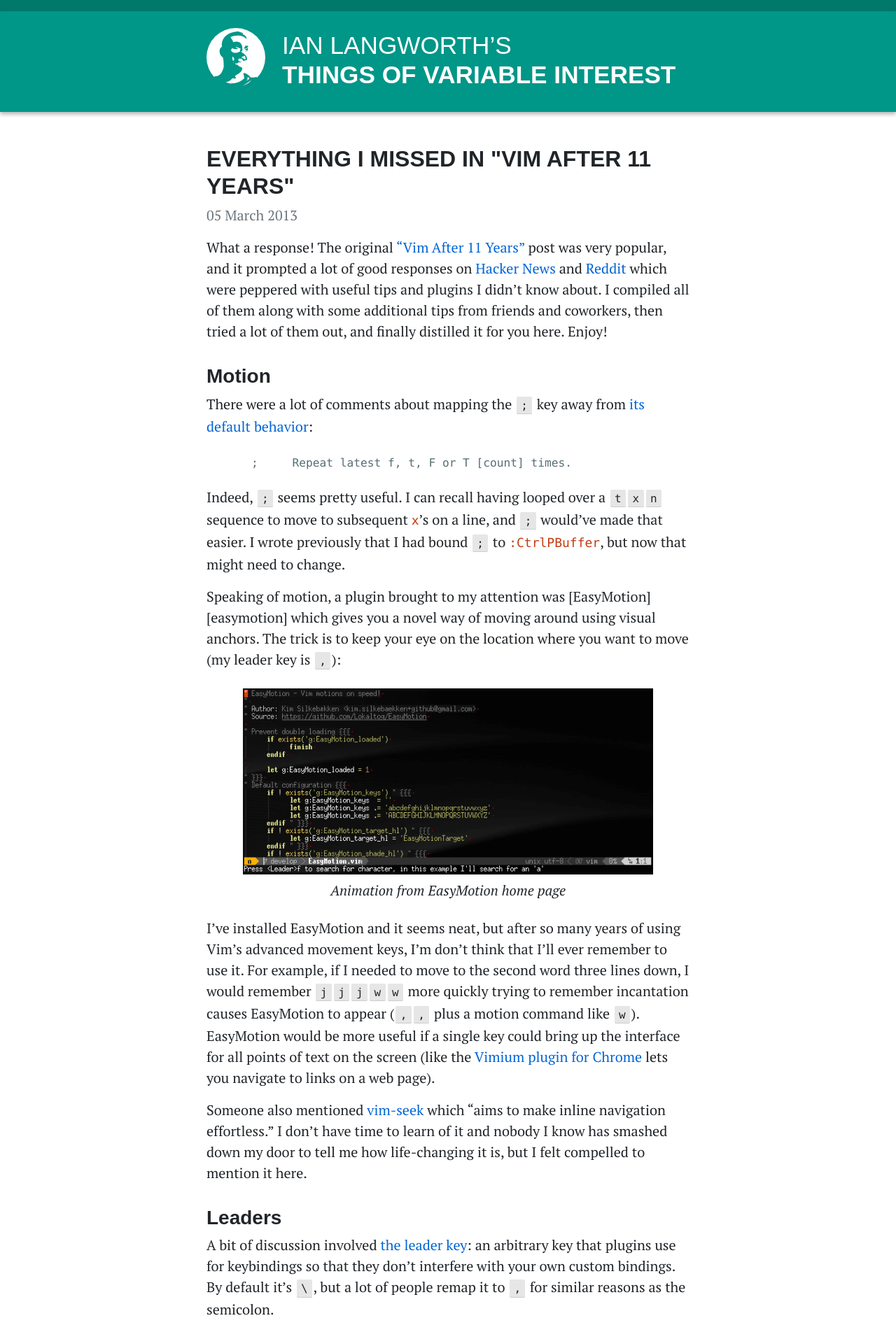
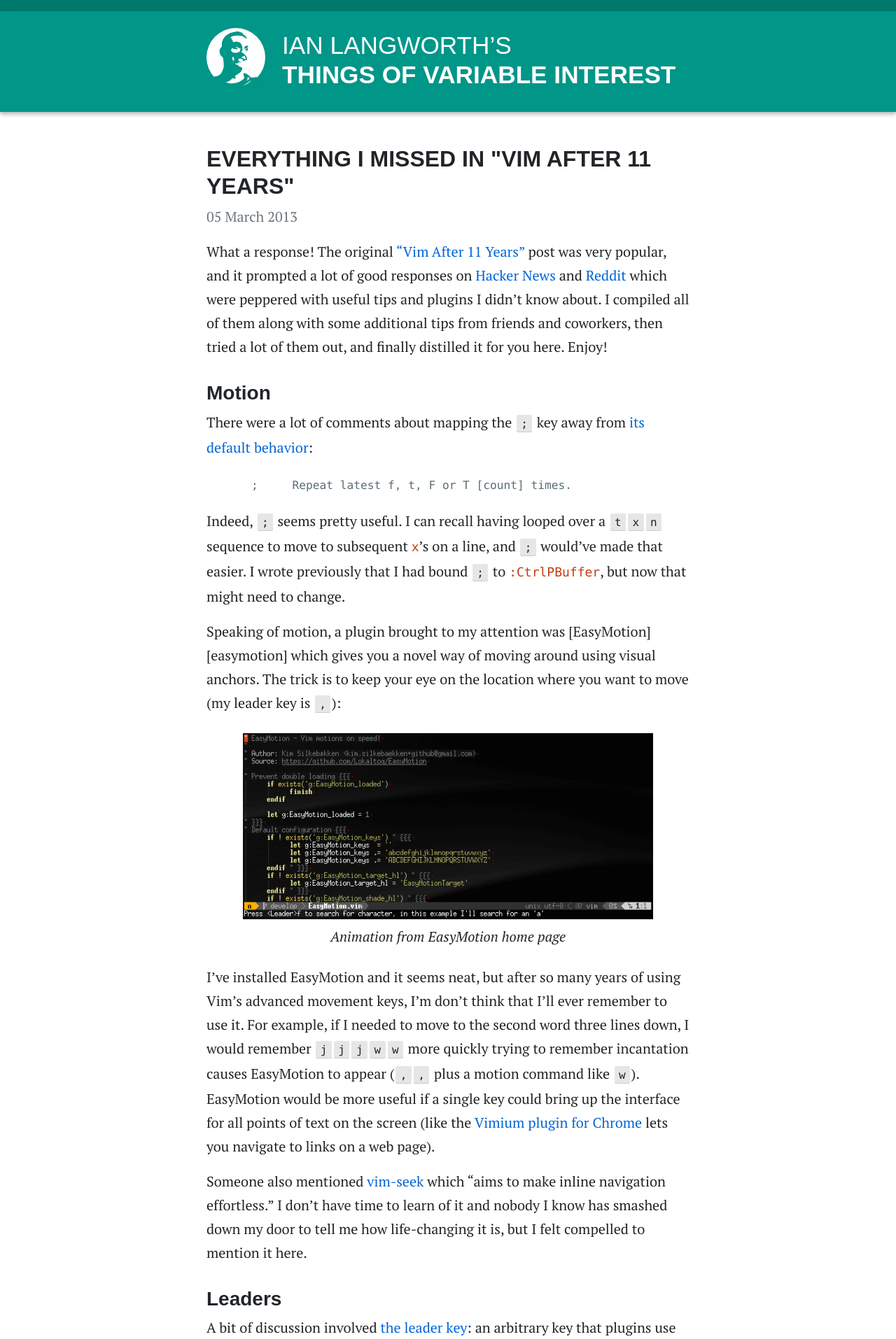
Before and after one commit to statico/statico.github.io, a Jekyll site: the page built from _posts/2013-03-05-vim2.md, in a window 1280 px wide. Shown: the top 1914 px of the page at 70% size. Built offline with Jekyll 4.4.1, drawn with Linux system fonts in a browser that asks for light colours; some web fonts are replaced; comment, search, counter and statistics services are not loaded.

Commit message:
reformat style

```diff
--- a/_includes/style.css
+++ b/_includes/style.css
@@ -1,39 +1,178 @@
-body { color: #212529; font-family: 'PT Serif', serif; font-size: 20px; line-height: 30px; border-top: 1rem solid #00796B }
-a { color: #0366d6 }
-.reverse { unicode-bidi: bidi-override; direction: rtl }
-h1, h2, h3, h4 { font-family: 'Chivo', sans-serif }
-h1, h2 { text-transform: uppercase }
-h1 em { font-weight: 900; font-style: normal }
-h2, h3 { font-weight: 700 }
-h4, h5, h6 { color: #868e96 }
-header { background: #009688; color: #fff; box-shadow: 0 3px 6px rgba(0,0,0,0.13), 0 3px 6px rgba(0,0,0,0.20) }
-header h1 { font-size: 2.2rem }
-header a, header a:hover { color: #fff }
-header a:hover { text-decoration: none }
-.navbar svg { fill: currentColor }
-h2 a { color: #212529 }
-kbd { font-size: 80%; margin-left: 0.1rem; margin-right: 0.1rem; border-radius: 2px; color: #212529; background: #e6e6e6; white-space: nowrap; box-shadow: inset 0 -1px 0 rgba(27,31,35,0.12) }
-code { color: #c33c13 }
-pre, code, pre code { font-size: 90% }
-pre, pre code { line-height: 1.3 }
-article img:first-child, article video:first-child { display: block; margin: 1.5rem auto; max-width: 85% }
-figure { margin: 1.5rem auto }
-figure img, figure video { margin: 0 auto !important }
-figcaption { margin: .5rem auto 0; text-align: center; font-style: italic }
-.highlight { margin: 1.5rem 2rem }
-.highlight .err { background: transparent }
-.navbar h1 { font-size: 1rem }
-.anchorjs-link { color: #868e96; text-decoration: none }
-header img { width: 42px; height: 42px }
-footer a { color: #868e96 }
+body {
+  color: #212529;
+  font-family: 'PT Serif', serif;
+  font-size: 20px;
+  line-height: 34px;
+  border-top: 1rem solid #00796b;
+}
+
+a {
+  color: #0366d6;
+}
+
+.reverse {
+  unicode-bidi: bidi-override;
+  direction: rtl;
+}
+
+h1,
+h2,
+h3,
+h4 {
+  font-family: 'Chivo', sans-serif;
+}
+
+h1,
+h2 {
+  text-transform: uppercase;
+}
+
+h1 em {
+  font-weight: 900;
+  font-style: normal;
+}
+
+h2,
+h3 {
+  font-weight: 700;
+}
+
+h4,
+h5,
+h6 {
+  color: #868e96;
+}
+
+header {
+  background: #009688;
+  color: #fff;
+  box-shadow: 0 3px 6px rgba(0, 0, 0, 0.13), 0 3px 6px rgba(0, 0, 0, 0.2);
+}
+
+header h1 {
+  font-size: 2.2rem;
+}
+
+header a,
+header a:hover {
+  color: #fff;
+}
+
+header a:hover {
+  text-decoration: none;
+}
+
+.navbar svg {
+  fill: currentColor;
+}
+
+h2 a {
+  color: #212529;
+}
+
+kbd {
+  font-size: 80%;
+  margin-left: 0.1rem;
+  margin-right: 0.1rem;
+  border-radius: 2px;
+  color: #212529;
+  background: #e6e6e6;
+  white-space: nowrap;
+  box-shadow: inset 0 -1px 0 rgba(27, 31, 35, 0.12);
+}
+
+code {
+  color: #c33c13;
+}
+
+pre,
+code,
+pre code {
+  font-size: 90%;
+}
+
+pre,
+pre code {
+  line-height: 1.3;
+}
+
+article img:first-child,
+article video:first-child {
+  display: block;
+  margin: 1.5rem auto;
+  max-width: 85%;
+}
+
+figure {
+  margin: 1.5rem auto;
+}
+
+figure img,
+figure video {
+  margin: 0 auto !important;
+}
+
+figcaption {
+  margin: 0.5rem auto 0;
+  text-align: center;
+  font-style: italic;
+}
+
+.highlight {
+  margin: 1.5rem 2rem;
+}
+
+.highlight .err {
+  background: transparent;
+}
+
+.navbar h1 {
+  font-size: 1rem;
+}
+
+.anchorjs-link {
+  color: #868e96;
+  text-decoration: none;
+}
+
+header img {
+  width: 42px;
+  height: 42px;
+}
+
+footer a {
+  color: #868e96;
+}
+
 @media (min-width: 576px) {
-  .navbar h1 { font-size: 1.5rem }
-  header img { width: 64px; height: 64px }
+  .navbar h1 {
+    font-size: 1.5rem;
+  }
+
+  header img {
+    width: 64px;
+    height: 64px;
+  }
+
 }
+
 @media (min-width: 768px) {
-  article h2, article h3, article h4 { margin-top: 2rem }
-  header img { width: 84px; height: 84px }
+  article h2,
+  article h3,
+  article h4 {
+    margin-top: 2rem;
+  }
+
+  header img {
+    width: 84px;
+    height: 84px;
+  }
+
 }
+
 @media (min-width: 992px) {
-  .container { max-width: 720px }
+  .container {
+    max-width: 720px;
+  }
+
 }
```
